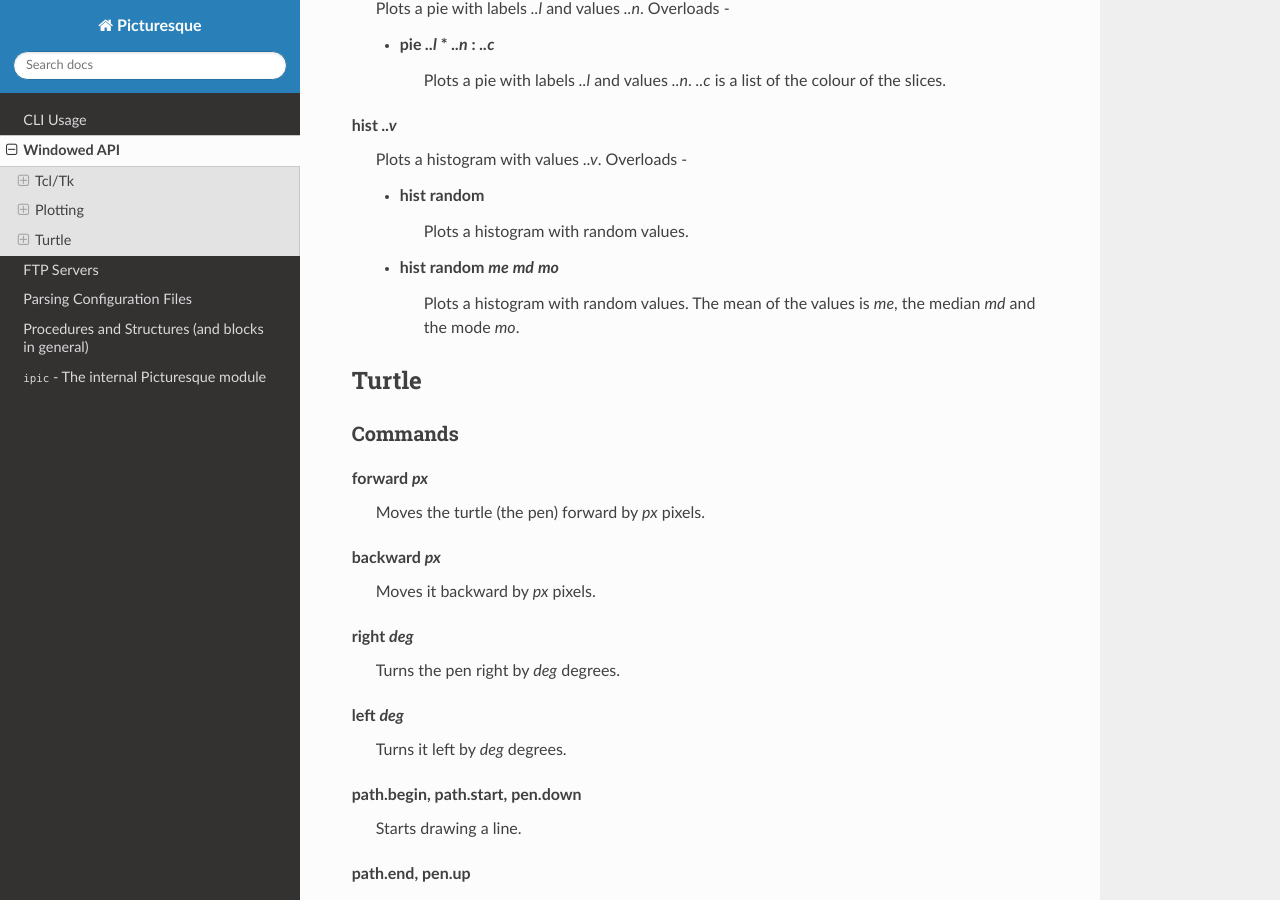
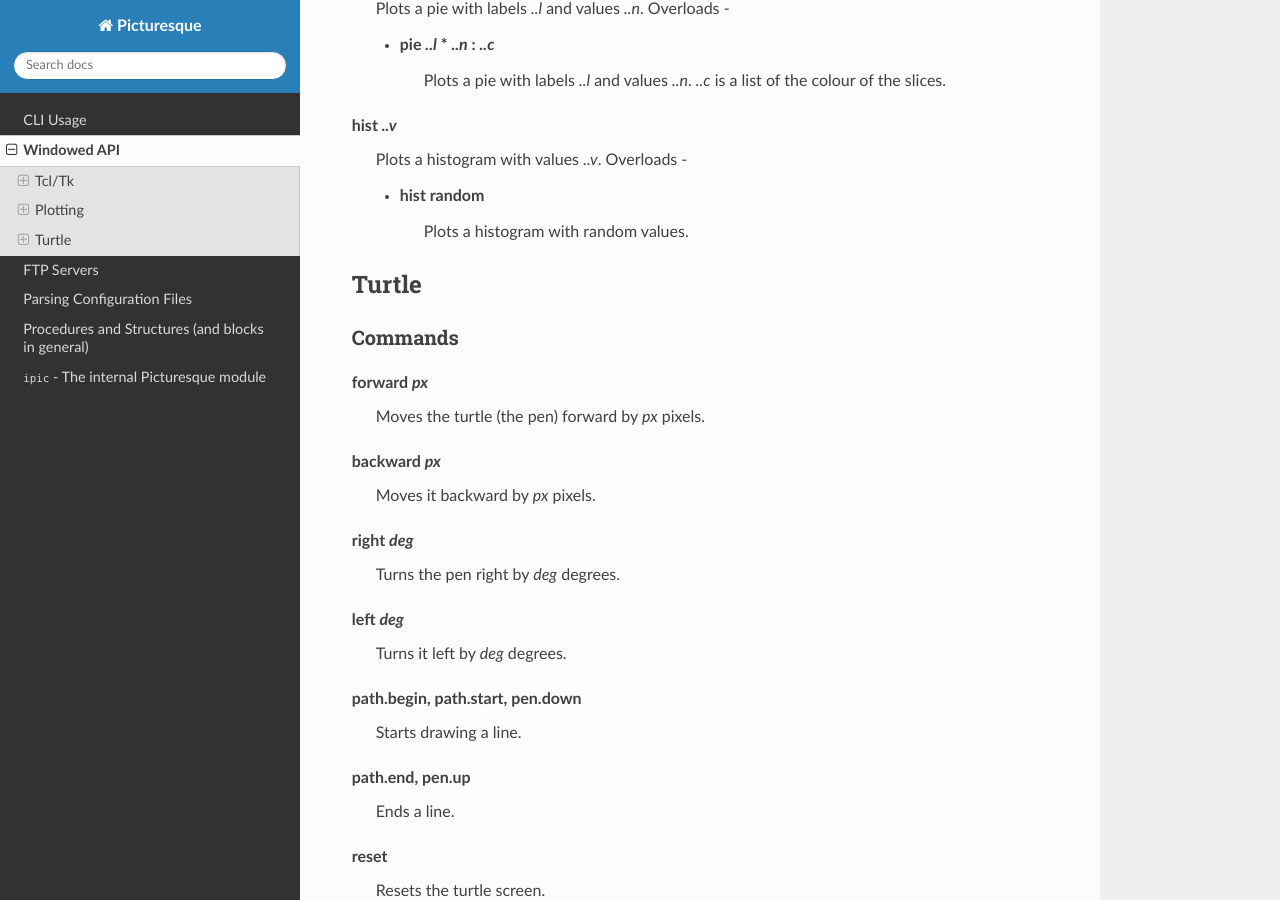
Before and after one commit to tiashDev/pic-docs, a Sphinx documentation site: the page built from docs/source/win-api.rst, in a window 1280 px wide and 900 px high, scrolled down 3392 px. Built offline with Sphinx 7.4.7 and the Read the Docs theme 3.1.0, drawn with Linux system fonts in a browser that asks for light colours.

Commit message:
Update win-api.rst

```diff
--- a/docs/source/win-api.rst
+++ b/docs/source/win-api.rst
@@ -200,8 +200,6 @@
 
    * hist random
         Plots a histogram with random values.
-   * hist random *me* *md* *mo*
-        Plots a histogram with random values. The mean of the values is *me*, the median *md* and the mode *mo*.
 Turtle
 ------
 
```
